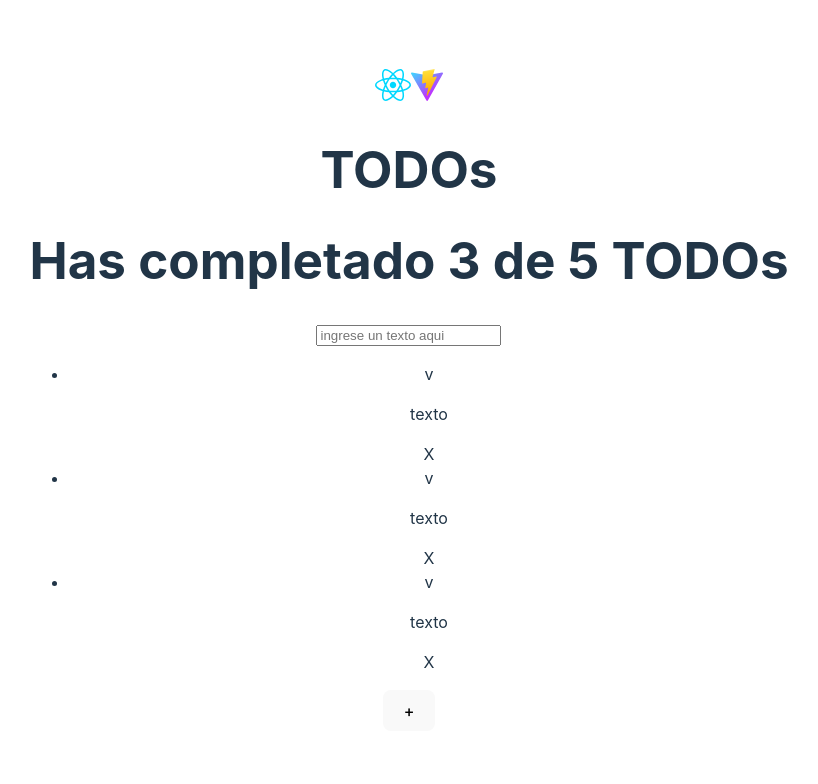
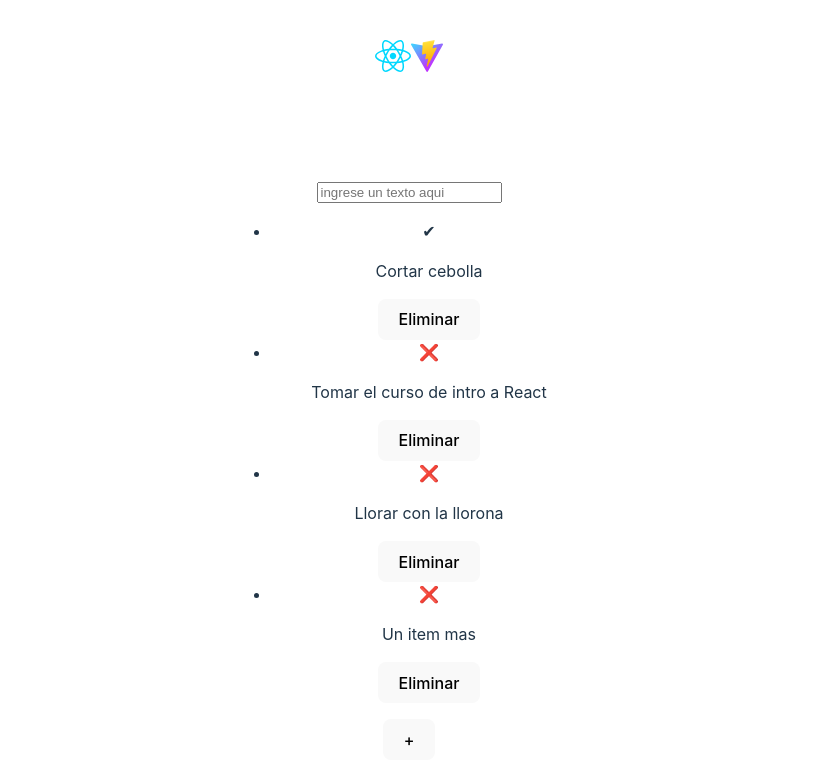
Before and after one commit to jrsimog/reactjs-course, a React (Vite) app: page / in a window 1280 px wide. Shown: the top 784 px of the page, without its empty margins (231-1049 px from the left). Built offline with nearby package versions, Linux system fonts and the light colour scheme.

Commit message:
avance agregar estilos

```diff
--- /dev/null
+++ b/TodoCounter.css
@@ -0,0 +1,6 @@
+h1 {
+	color: #fff;
+	text-align: center;
+	font-size: 24px;
+	font-weight: bold;
+}
--- a/src/App.jsx
+++ b/src/App.jsx
@@ -7,7 +7,12 @@ import {useState} from 'react'
 import reactLogo from './assets/react.svg'
 import viteLogo from '/vite.svg'
 import './App.css'
-
+const defaultTodos =[
+	{ text: 'Cortar cebolla', completed: true },
+	{ text: 'Tomar el curso de intro a React', completed: false },
+	{ text: 'Llorar con la llorona', completed: false },
+	{ text: 'Un item mas', completed: false },
+];
 function App() {
 	const [count, setCount] = useState(0)
 
@@ -18,11 +23,10 @@ function App() {
 				<img src={viteLogo} className="vite-logo" alt="logo" />
 				<h1>TODOs</h1>
 			</header>
-			<TodoCounter /> <TodoSearch />
+			<TodoCounter completedTodos={2} totalTodos={6}/> <TodoSearch />
+
 			<TodoList>
-			<TodoItem />
-			<TodoItem />
-			<TodoItem />
+			{ defaultTodos.map(todo => ( <TodoItem text={todo.text} key={todo.text} completed={todo.completed} />)) }
 			</TodoList>
 			<CreateTodoButton/>
 		</>
--- a/src/TodoCounter.jsx
+++ b/src/TodoCounter.jsx
@@ -1,8 +1,11 @@
 import React from "react";
+import '../TodoCounter.css';
 
-function TodoCounter() {
+function TodoCounter({totalTodos, completedTodos}) {
 		return (
-				<h1>Has completado 3 de 5 TODOs</h1>
+		<h1 >
+				Has completado {completedTodos} de {totalTodos} TODOs
+		</h1>
 		);
 }
 
--- a/src/TodoItem.jsx
+++ b/src/TodoItem.jsx
@@ -1,11 +1,11 @@
 import React from "react";
 
-function TodoItem() {
+function TodoItem({text, completed}) {
 		return (
-		<li>
-		<span>v</span>
-		<p>texto</p>
-		<span>X</span>
+		<li key={text}>
+		<span>{completed ? '✔' : '❌'}</span>
+		<p>{text}</p>
+		<button>Eliminar</button>
 	</li>		);
 }
 
```
